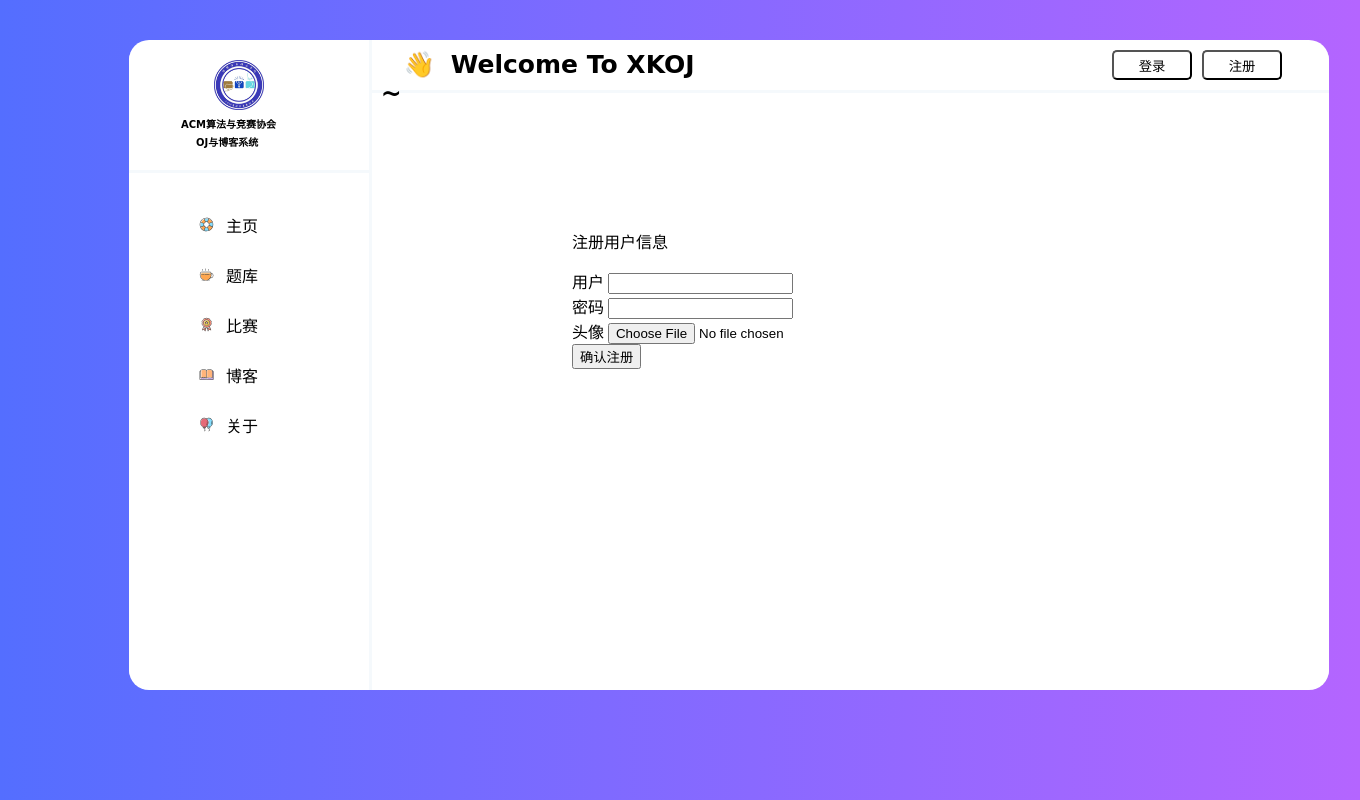
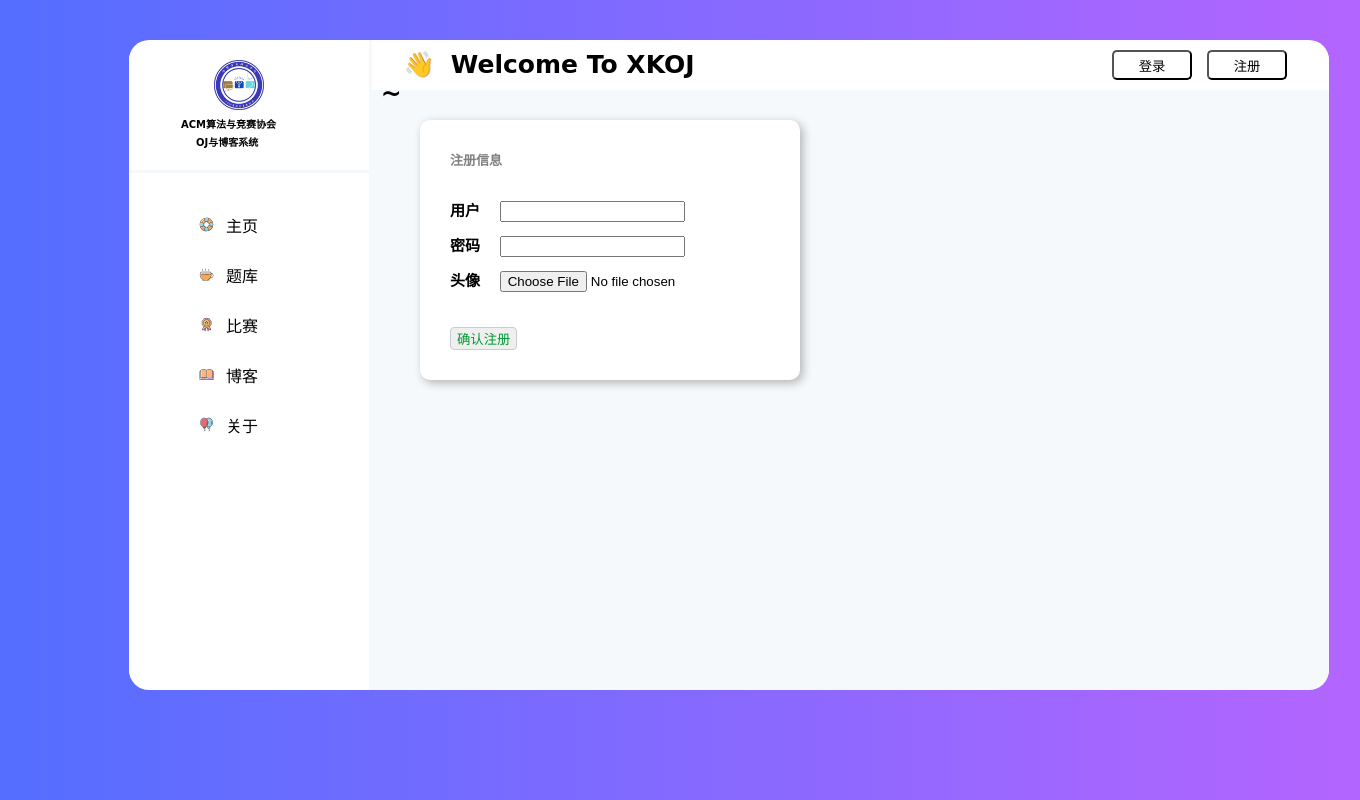
Before and after one commit to kevin-aron/XKOJ, a Django app: page /settings/register/ in a window 1360 px wide. Run offline with Django 3.2, Linux system fonts and the light colour scheme.

Commit message:
add register reaction and login

```diff
--- a/machine/urls/settings/index.py
+++ b/machine/urls/settings/index.py
@@ -1,6 +1,8 @@
 from django.urls import path,include
 from machine.views.settings.register import register
+from machine.views.settings.login import signin
 
 urlpatterns = [
 	path("register/", register, name="settings_register"),
+	path("login/", signin, name="settings_login"),
 ]
--- a/machine/views/settings/register.py
+++ b/machine/views/settings/register.py
@@ -11,8 +11,8 @@ def register(request):
 	registered = False
 	if request.method == 'POST':
 		avatar = request.FILES.get('avatar')
-		user_form = UserForm(data=request.POST)
-		if user_form.is_vaild():
+		user_form = UserForm(request.POST)
+		if user_form.is_valid():
 			u_now = user_form.save()
 			u_now.set_password(u_now.password)
 			u_now.save()
--- a/static/css/base.css
+++ b/static/css/base.css
@@ -35,7 +35,7 @@ body{
 	height:597px;
 	margin-top:3px;
 	margin-left:3px;
-	background-color: #ffffff;
+	background-color:#f5f9fc;
 	border-bottom-right-radius: 20px;
 }
 .push_hand{
@@ -51,6 +51,7 @@ body{
 	color: #000000;
 	margin-left:390px;
 	margin-top:10px;
+	margin-right:15px;
 	width:80px;
 	height:30px;
 	top: 50%;
@@ -64,7 +65,7 @@ body{
 	background: #ffffff;
 	color: #000000;
 	margin-top:10px;
-	margin-left:10px;
+/*	margin-left:10px;*/
 	width:80px;
 	height:30px;
 	float:left;
@@ -129,3 +130,11 @@ embed{
 	font-family:"Comic Sans MS", cursive, sans-serif;
 	margin-left:60px;
 }
+.user_location{
+	padding-top:18px;
+	margin-left:20px;
+}
+.user_display{
+	font-family:"Comic Sans MS", cursive, sans-serif;
+	color:#336699;
+}
--- a/static/css/register.css
+++ b/static/css/register.css
@@ -1,4 +1,35 @@
 .regbox{
-	padding-top:120px;
-	padding-left:200px;
+	float:left;
+	position:absolute;left:420px;top:20px;
+	margin-top:100px;
+	padding:30px;
+	width:320px;
+	height:200px;
+	background-color:#ffffff;
+	border-radius: 10px;
+	box-shadow: 3px 3px 10px #b3b3b3;
 }
+.reg_title{
+	color:#808080;
+	font-size:13px;
+	font-family:"Comic Sans MS", cursive, sans-serif;
+}
+.reg_cab{
+	margin-top:12px;
+}
+.reg_btn{
+	margin-top:35px;
+}
+.reg_cab_lab{
+	font-weight:bolder;
+	font-size:15px;
+	font-family:"Comic Sans MS", cursive, sans-serif;
+}
+.reg_btn1{
+	border-radius:4px;
+	border:1px solid #c8cccf;
+	color:#009933;
+}
+.reg_btn1:hover{
+	background-color:#d9d9d9;
+}
--- a/templates/base.html
+++ b/templates/base.html
@@ -6,6 +6,7 @@
 		<link rel="icon" href="{% static "img/uni.ico" %}" type="image/x-icon"/>
 		<link rel="stylesheet" href="{% static "css/base.css" %}"/>
 		<link rel="stylesheet" href="{% static "css/register.css" %}"/>
+		<link rel="stylesheet" href="{% static "css/login.css" %}"/>
 	</head>
 	<body>
 		<div class="inbox">
@@ -50,9 +51,11 @@
 				<div class="top_texx">
 					<span class="push_hand">&nbsp;&nbsp;&nbsp;&nbsp;&#128075;&nbsp;&nbsp;<b style="font-family:"Comic Sans MS", cursive, sans-serif;">Welcome&nbsp;To&nbsp;XKOJ &nbsp;~</b></span>
 					{% if user.is_authenticated %}
-						<button class="btn1" type="bottom"><a href="/logout">登出</a></button>
-						<embed src="{% static "img/user.svg" %}" type="image/svg+xml" />
-						<a href="/message">{{ user.username }}</a>
+						<button class="btn1" type="bottom"><a href="/settings/logout">登出</a></button>
+						<div class="user_location">
+							<embed src="{% static "img/user.svg" %}" type="image/svg+xml" />
+							<a href="/settings/message" class="user_display">{{ user.username }}</a>
+						</div>
 					{% else %}
 						<button class="btn1" type="bottom"><a href="/settings/login">登录</a></button>
 						<button class="btn2" type="bottom"><a href="/settings/register">注册</a></button>
--- a/templates/register.html
+++ b/templates/register.html
@@ -3,26 +3,27 @@
 {% block body_block %}
 
 <div class="regbox">
-	<p>注册用户信息</p>
+	<div class="reg_title"><b>注册信息</b></div>
+	<br>
 	{% if registered %}
-		<p>恭喜你，注册成功！</p>
+		<p><b>恭喜你，注册成功！<b></p>
 	{% else %}
-	<form id="coder_form" method="post" action="/register/" enctype="multipart/form-data">
+	<form id="coder_form" method="post" action="/settings/register/" enctype="multipart/form-data">
 		{% csrf_token %}
 		<div class="reg_cab">
-			<label for="id_username">用户</label>
-			<input id="id_username" maxlength="30" name="username" type="text" />
+			<label for="id_username" class="reg_cab_lab">用户&nbsp;&nbsp;&nbsp;</label>
+			<input id="username" maxlength="30" name="username" type="text" />
 		</div>
-		<div class="cab">
-			<label for="id_password">密码</label>
-			<input id="id_password" name="password" type="password" />
+		<div class="reg_cab">
+			<label for="id_password" class="reg_cab_lab">密码&nbsp;&nbsp;&nbsp;</label>
+			<input id="password" name="password" type="password" />
 		</div>
-		<div class="cab">
-			<label for="id_avatar">头像</label>
-			<input id="id_avatar" name="avatar" type="file" />
+		<div class="reg_cab">
+			<label for="id_avatar" class="reg_cab_lab">头像&nbsp;&nbsp;&nbsp;</label>
+			<input id="avatar" name="avatar" type="file" />
 		</div>
 		<div class="reg_btn">
-			<input type="submit" name="submit" value="确认注册" />
+			<input type="submit" class="reg_btn1" name="submit" value="确认注册" />
 		</div>
 	</form>
 	{% endif %}
```
Also changed, not shown: machine/views/settings/login.py (added, +20 -0 lines), templates/login.html (+11 -0 lines), db.sqlite3, static/css/login.css (added).
